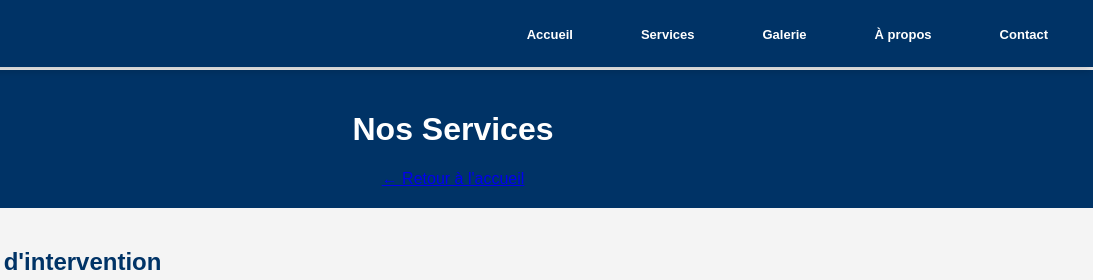
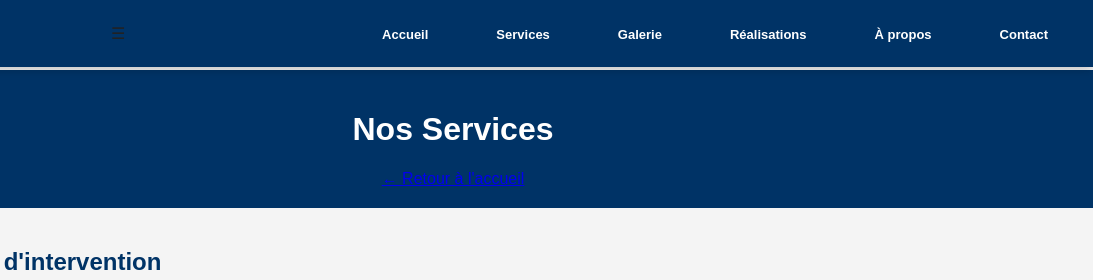
Before and after one commit to mic-nation/chirac-holenge-, a plain HTML site: page docs/services.html in a window 1280 px wide. Shown: the top 280 px of the page, 187-1280 px from the left. Drawn offline with Linux system fonts and the light colour scheme.

Commit message:
Update services.html

```diff
--- a/docs/services.html
+++ b/docs/services.html
@@ -12,13 +12,18 @@
 <nav class="navbar">
 
     <div class="logo">
-    <img src="logo.png" alt="Chirac Holenge">
-</div>
+        <img src="logo.png" alt="Logo">
+    </div>
 
-    <ul>
+    <div class="menu-toggle">
+        ☰
+    </div>
+
+    <ul class="menu">
         <li><a href="index.html">Accueil</a></li>
         <li><a href="services.html">Services</a></li>
         <li><a href="galerie.html">Galerie</a></li>
+        <li><a href="realisations.html">Réalisations</a></li>
         <li><a href="à-propos.html">À propos</a></li>
         <li><a href="contact.html">Contact</a></li>
     </ul>
```
